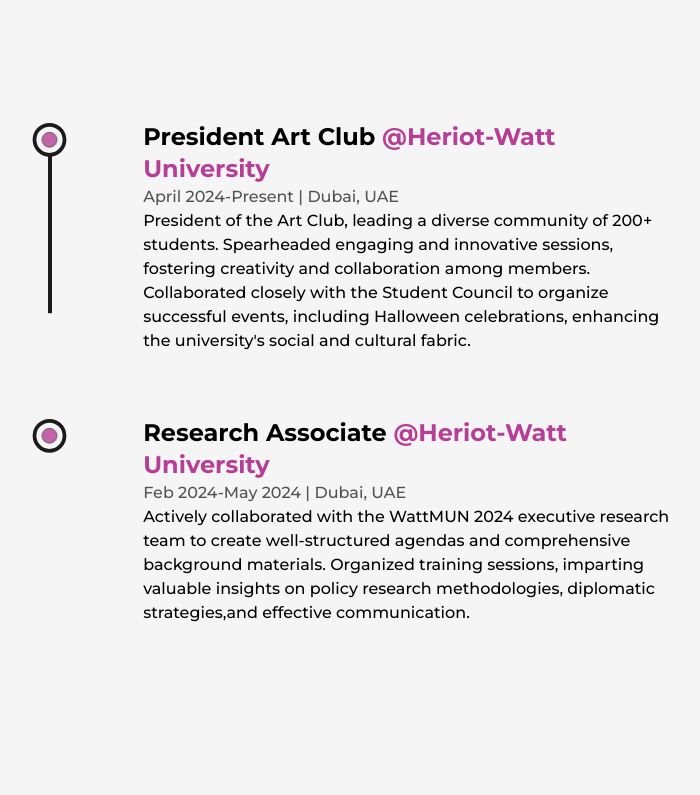
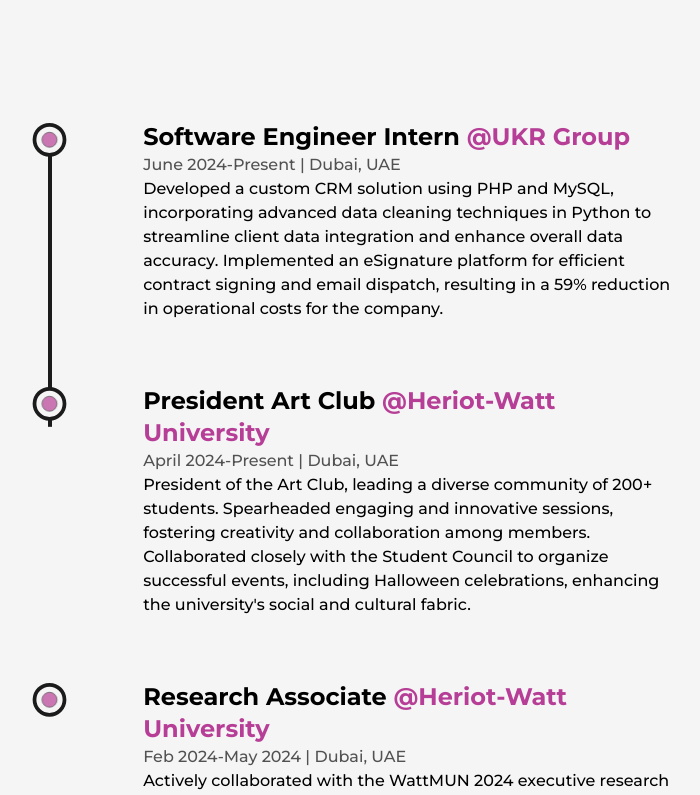
Before and after one commit to YoBoz/portfolio, a Next.js app: page /about in a window 1280 px wide. Shown: the part 2763-3558 px from the top of the page, without its empty margins (244-944 px from the left). Built offline with nearby package versions, Linux system fonts and the light colour scheme.

Commit message:
updated Experience

```diff
--- a/src/componenets/Experience.js
+++ b/src/componenets/Experience.js
@@ -2,14 +2,14 @@
 import { motion, useScroll } from 'framer-motion'
 import Lilcon from './Lilcon'
 
-const Details = ({position, company, companyLink, time, address,work}) => {
+const Details = ({ position, company, companyLink, time, address, work }) => {
     const ref = useRef(null)
     return (
         <li ref={ref} className='my-8 first:mt-0 last:mb-0 w-[70%] mx-auto flex flex-col items-center justify-between
         md:w-[80%]'>
-            <Lilcon refrence={ref}/>
-            <motion.div initial={{y:50}} whileInView={{y:0}} transition={{duration:0.5, type:"spring"}}>
-                <h3 className='capitalize font-bold text-2xl sm:text-xl xs:text-lg'>{position}&nbsp;<a href= {companyLink} target='_blank'
+            <Lilcon refrence={ref} />
+            <motion.div initial={{ y: 50 }} whileInView={{ y: 0 }} transition={{ duration: 0.5, type: "spring" }}>
+                <h3 className='capitalize font-bold text-2xl sm:text-xl xs:text-lg'>{position}&nbsp;<a href={companyLink} target='_blank'
                     className='text-primary capitalize dark:text-primaryDark'
                 >@{company}</a></h3>
                 <span className='capitalize font-medium text-dark/75 dark:text-light/75 xs:text-sm '>
@@ -24,7 +24,7 @@
 }
 const Experience = () => {
     const ref = useRef(null);
-    const {scrollYProgress} = useScroll(
+    const { scrollYProgress } = useScroll(
         {
             target: ref,
             offset: ["start end", "center start"]
@@ -38,9 +38,17 @@
 
             <div ref={ref} className='w-[75%] mx-auto relative lg:w-[90%] md:w-full'>
                 <motion.div
-        style={{scaleY: scrollYProgress}}
-        className='absolute left-9 top-2 w-[4px] h-full bg-dark origin-top dark:bg-light ms:w-[2px] md:left-[30px] xs:left-[20px]'/>
+                    style={{ scaleY: scrollYProgress }}
+                    className='absolute left-9 top-2 w-[4px] h-full bg-dark origin-top dark:bg-light ms:w-[2px] md:left-[30px] xs:left-[20px]' />
                 <ul className='w-full flex flex-col items-start justify-between ml-4 xs:ml-2'>
+                    <Details
+                        position={"Software Engineer Intern"}
+                        companyLink={"https://www.linkedin.com/company/ukr-group/mycompany/"}
+                        company={"UKR Group"}
+                        time={"June 2024-Present"}
+                        address={"Dubai, UAE"}
+                        work={"Developed a custom CRM solution using PHP and MySQL, incorporating advanced data cleaning techniques in Python to streamline client data integration and enhance overall data accuracy. Implemented an eSignature platform for efficient contract signing and email dispatch, resulting in a 59% reduction in operational costs for the company."}
+                    />
                     <Details
                         position={"President Art Club"}
                         companyLink={"https://www.hw.ac.uk/dubai/"}
```
Lines whose indentation alone changed are shown as unchanged.
